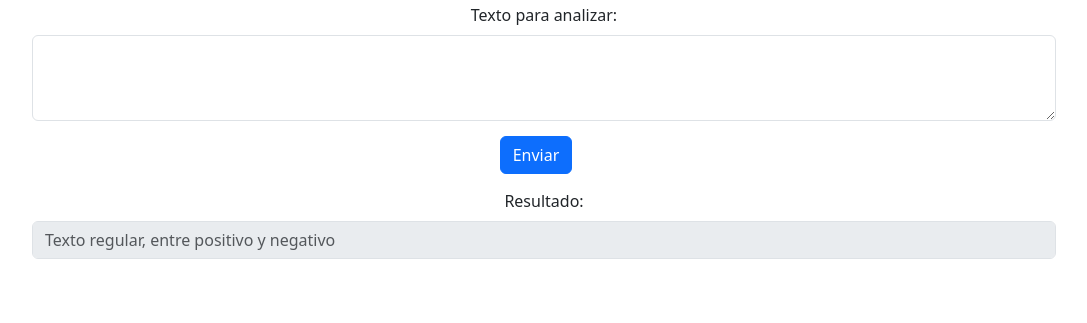
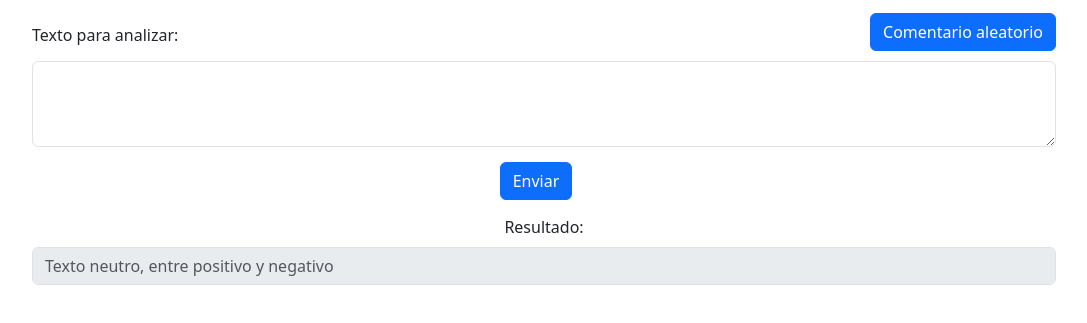
Before and after one commit to Santiago1470/Analisis-de-emociones-en-texto, a plain HTML site: page emociones-en-textos/index.html in a window 1280 px wide. Shown: the part 53-376 px from the top of the page, without its empty margins (104-1191 px from the left). Drawn offline with nearby package versions, Linux system fonts and the light colour scheme.

Commit message:
Add files via upload

```diff
--- a/emociones-en-textos/css/index.css
+++ b/emociones-en-textos/css/index.css
@@ -7,7 +7,19 @@ body {
     align-items: center;
 }
 
-.contenedor div {
+.contenedor-textoAnalisis{
+    display: flex;
+    flex-direction: row;
+    justify-content: space-between;
+    width: 100%;
+    padding: 10px 0px;
+}
+
+.contenedor-textoAnalisis label {
+    margin: 10px 0px 0px 0px;
+}
+
+.contenedor div:not(.contenedor-textoAnalisis) {
     width: 80%;
 }
 
--- a/emociones-en-textos/index.html
+++ b/emociones-en-textos/index.html
@@ -20,7 +20,10 @@
   </div>
   <div class="contenedor">
     <div class="ms-3">
-      <label class="form-label">Texto para analizar:</label>
+      <div class="contenedor-textoAnalisis">
+        <label class="form-label">Texto para analizar:</label>
+        <input class="btn btn-primary" type="button" value="Comentario aleatorio" id="buscarComentario">
+      </div>
       <textarea class="form-control" id="textaAnalizar" rows="3"></textarea>
     </div>
     <div class="contenedor-botones">
@@ -28,7 +31,7 @@
     </div>
     <div class="ms-3">
       <label class="form-label">Resultado:</label>
-      <input type="text" class="form-control" id="inputRespuesta" placeholder="Texto regular, entre positivo y negativo" disabled>
+      <input type="text" class="form-control" id="inputRespuesta" placeholder="Texto neutro, entre positivo y negativo" disabled>
     </div>
   </div>
   <script src="js/index.js"></script>
```
